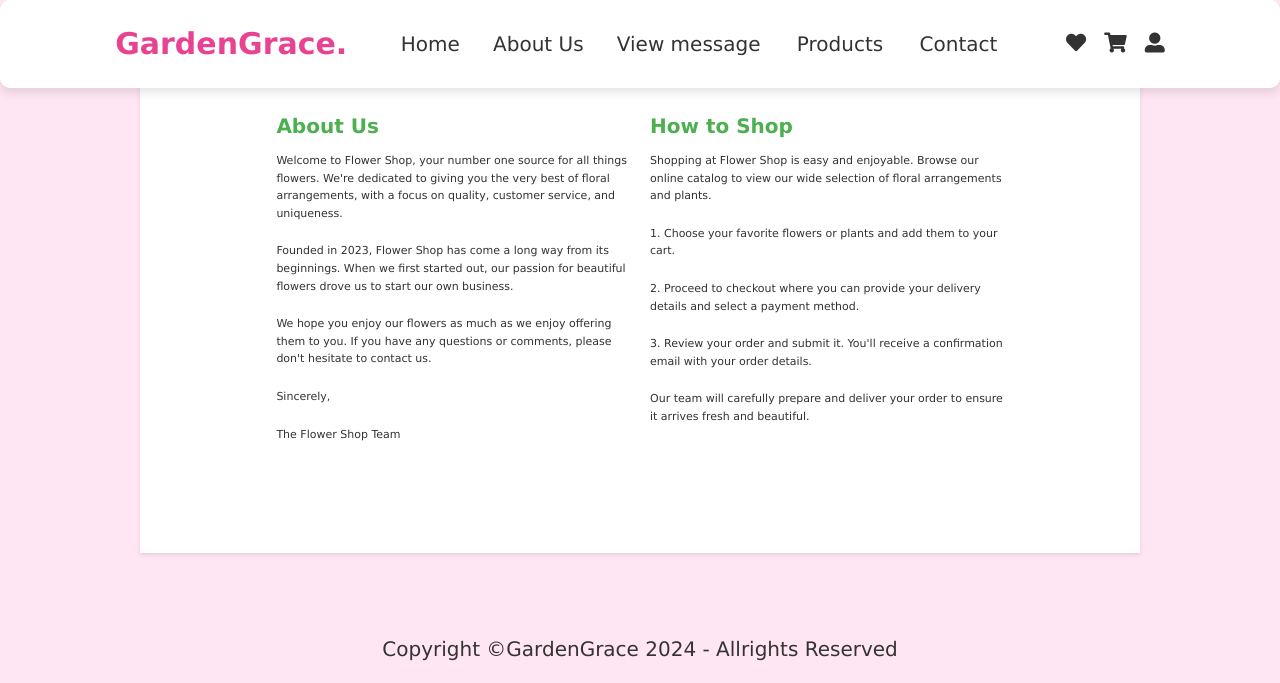
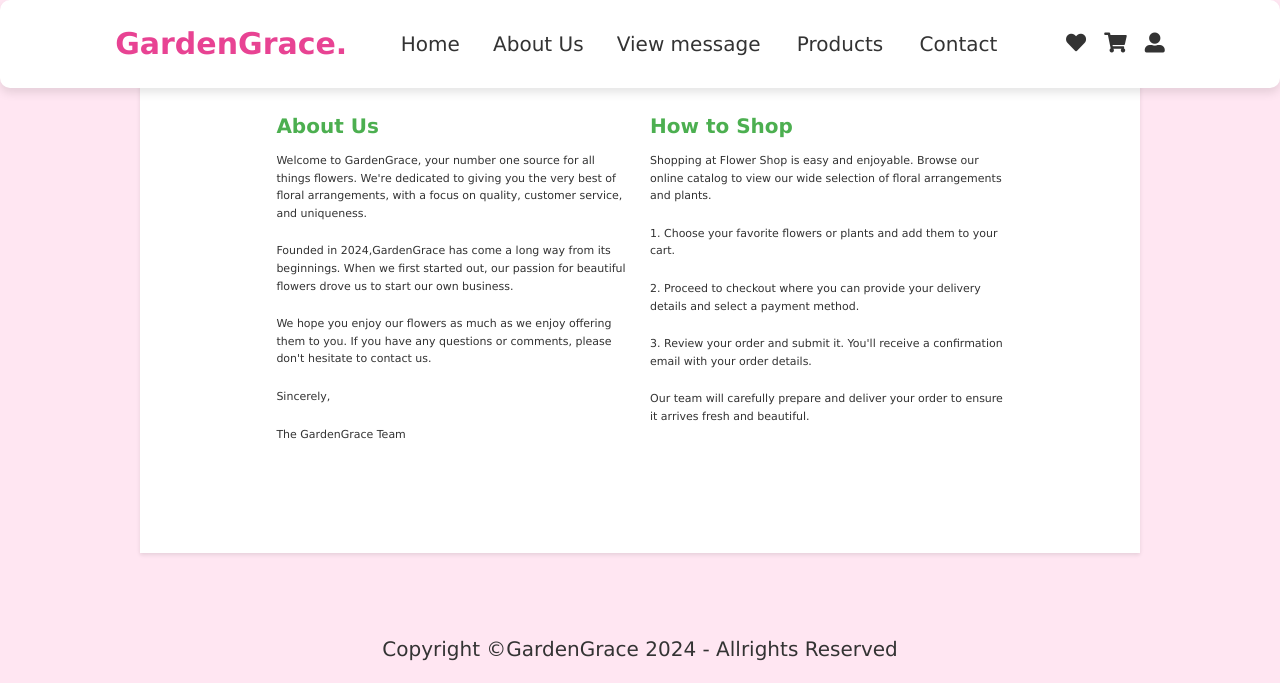
Before and after one commit to waniniRan/project2, a PHP site: page /about.php in a window 1280 px wide. Shown: the top 683 px of the page. Run offline with PHP 8.4, Linux system fonts and the light colour scheme.

Commit message:
new comments

```diff
--- a/about.php
+++ b/about.php
@@ -6,11 +6,11 @@
             <div class="rows">
                 <div class="column">
                     <h2>About Us</h2>
-                    <p>Welcome to Flower Shop, your number one source for all things flowers. We're dedicated to giving you the very best of floral arrangements, with a focus on quality, customer service, and uniqueness.</p>
-                    <p>Founded in 2023, Flower Shop has come a long way from its beginnings. When we first started out, our passion for beautiful flowers drove us to start our own business.</p>
+                    <p>Welcome to GardenGrace, your number one source for all things flowers. We're dedicated to giving you the very best of floral arrangements, with a focus on quality, customer service, and uniqueness.</p>
+                    <p>Founded in 2024,GardenGrace has come a long way from its beginnings. When we first started out, our passion for beautiful flowers drove us to start our own business.</p>
                     <p>We hope you enjoy our flowers as much as we enjoy offering them to you. If you have any questions or comments, please don't hesitate to contact us.</p>
                     <p>Sincerely,</p>
-                    <p>The Flower Shop Team</p>
+                    <p>The GardenGrace Team</p>
                 </div>
                 <div class="column">
                     <h2>How to Shop</h2>
--- a/array.php
+++ b/array.php
@@ -49,3 +49,8 @@ print $user_details["Secretary"]["email"]["phone"];
 <pre>
     <?php print_r($user_details);?>
 </pre>
+<?php
+for ($x = 4; $x <= 10; $x++) {
+ echo "The number is: $x <br />";
+ }
+ ?>
```
